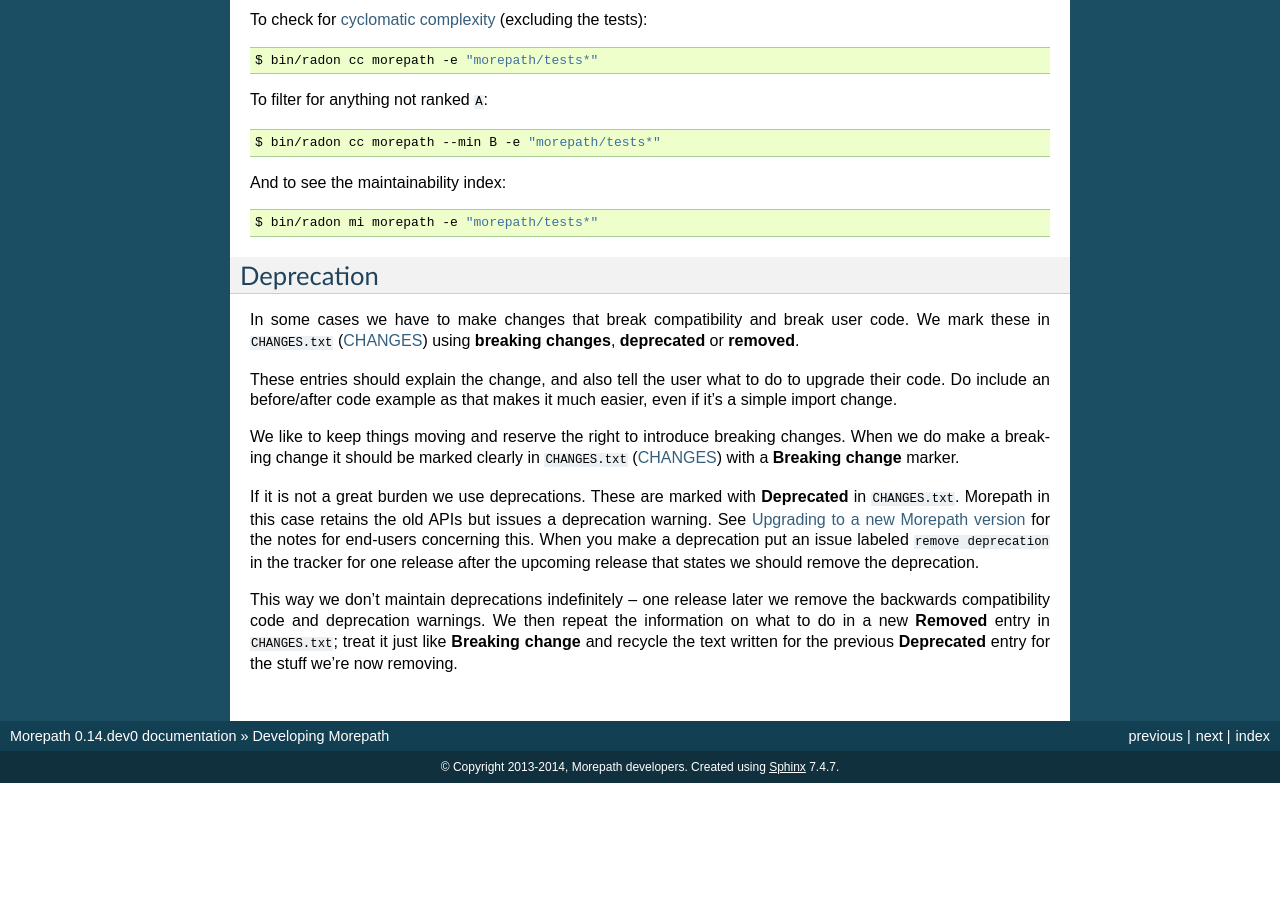
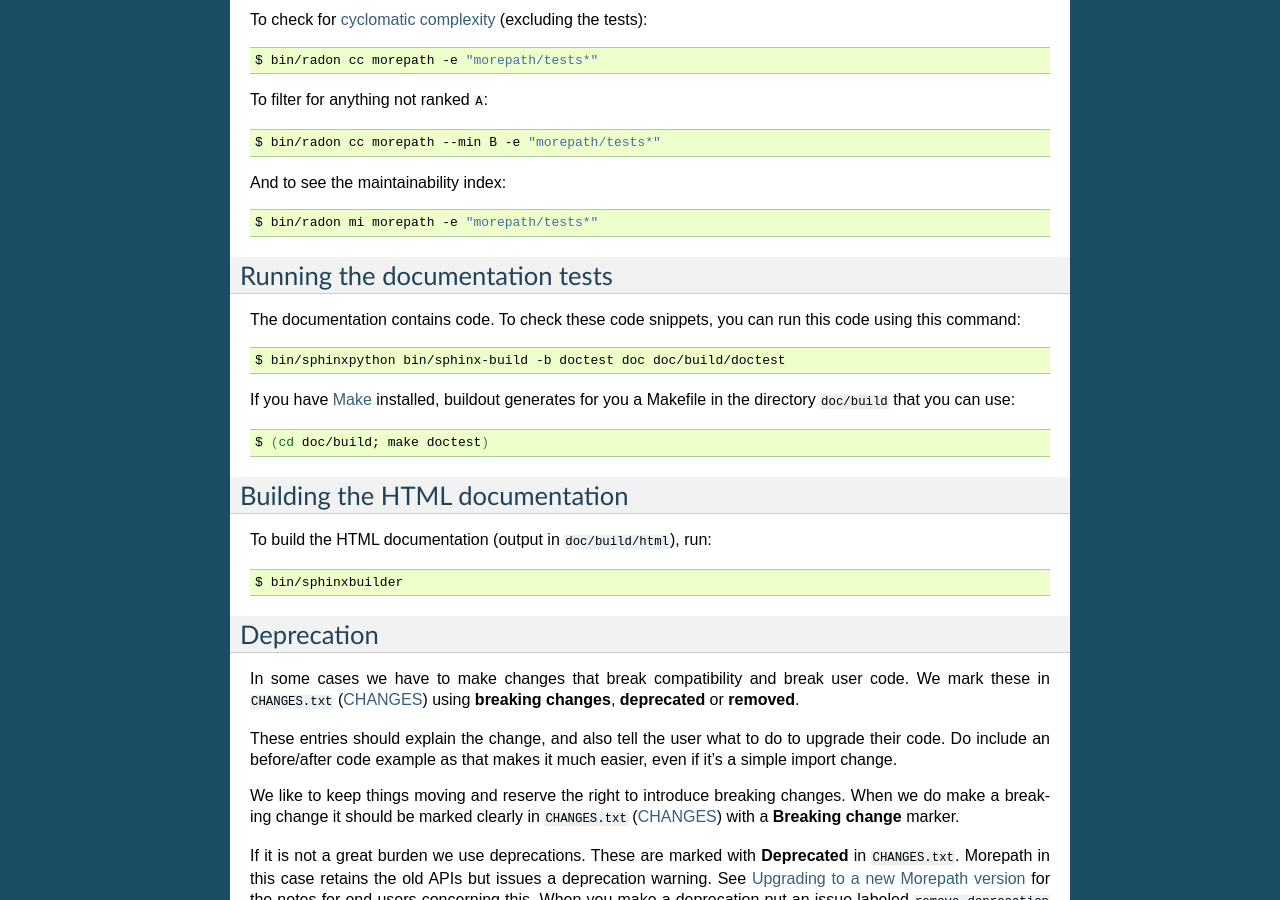
Before and after one commit to morepath/morepath, a Sphinx documentation site: the page built from doc/developing.rst, in a window 1280 px wide and 900 px high, scrolled down 1313 px. Built offline with Sphinx 7.4.7, drawn with Linux system fonts in a browser that asks for light colours; before the commit the page ends 2096 px from its top, so only the background shows below that; some of the changed text lies outside the part shown.

Commit message:
Added instructions on how to run sphinx in the docs.

```diff
--- a/doc/developing.rst
+++ b/doc/developing.rst
@@ -102,6 +102,28 @@ And to see the maintainability index::
 
 .. _`cyclomatic complexity`: https://en.wikipedia.org/wiki/Cyclomatic_complexity
 
+Running the documentation tests
+-------------------------------
+
+The documentation contains code. To check these code snippets, you
+can run this code using this command::
+
+  $ bin/sphinxpython bin/sphinx-build -b doctest doc doc/build/doctest
+
+If you have Make_ installed, buildout generates for you a Makefile in
+the directory ``doc/build`` that you can use::
+
+  $ (cd doc/build; make doctest)
+
+.. _Make: https://en.wikipedia.org/wiki/Make_(software)
+
+Building the HTML documentation
+-------------------------------
+
+To build the HTML documentation (output in ``doc/build/html``), run::
+
+  $ bin/sphinxbuilder
+
 Deprecation
 -----------
 
```
